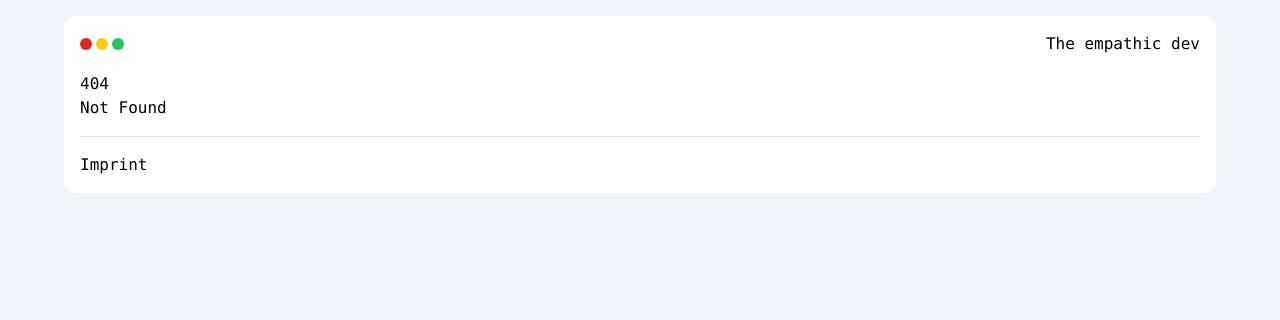
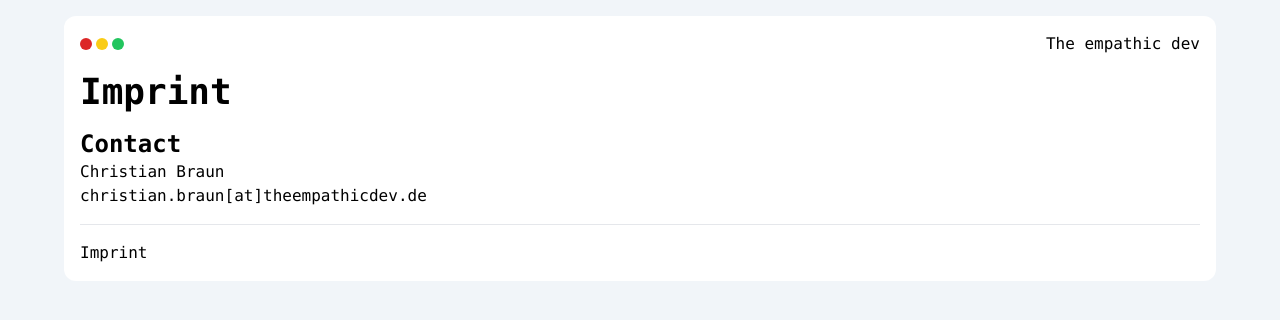
Before and after one commit to ChristianNorbertBraun/theempathicdev, a SvelteKit app: page /imprint in a window 1280 px wide. Before the commit this address had no page. Shown: the top 320 px of the page. Built offline with nearby package versions, Linux system fonts and the light colour scheme.

Commit message:
Add imprint

```diff
--- a/src/routes/+layout.svelte
+++ b/src/routes/+layout.svelte
@@ -7,7 +7,7 @@
 		<div class="h-3 w-3 bg-red-600 rounded-full" />
 		<div class="h-3 w-3 bg-yellow-400 rounded-full" />
 		<div class="h-3 w-3 bg-green-500 rounded-full" />
-		<span class="ml-auto">The empathic dev</span>
+		<a class="ml-auto hover:bg-black hover:text-white" href="/">The empathic dev</a>
 	</div>
 	<slot />
 
--- /dev/null
+++ b/src/routes/imprint/+page.svelte
@@ -0,0 +1,10 @@
+<div class="flex flex-col gap-4">
+	<h1 class="text-4xl font-bold">Imprint</h1>
+	<div>
+		<h2 class="text-2xl font-bold">Contact</h2>
+		<p>Christian Braun</p>
+		<a class="hover:bg-black hover:text-white" href="mailto:christian.braun@theempathicdev.de"
+			>christian.braun[at]theempathicdev.de</a
+		>
+	</div>
+</div>
```
